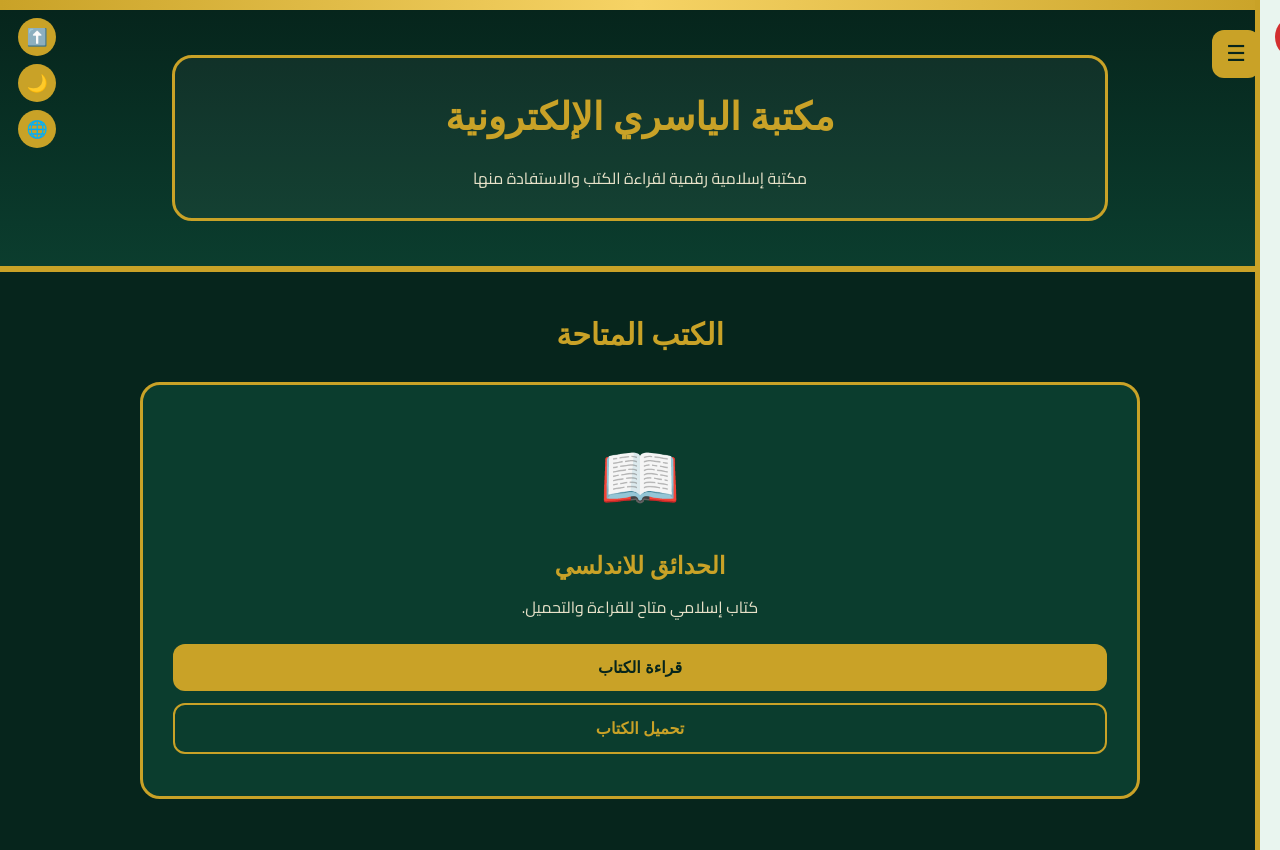
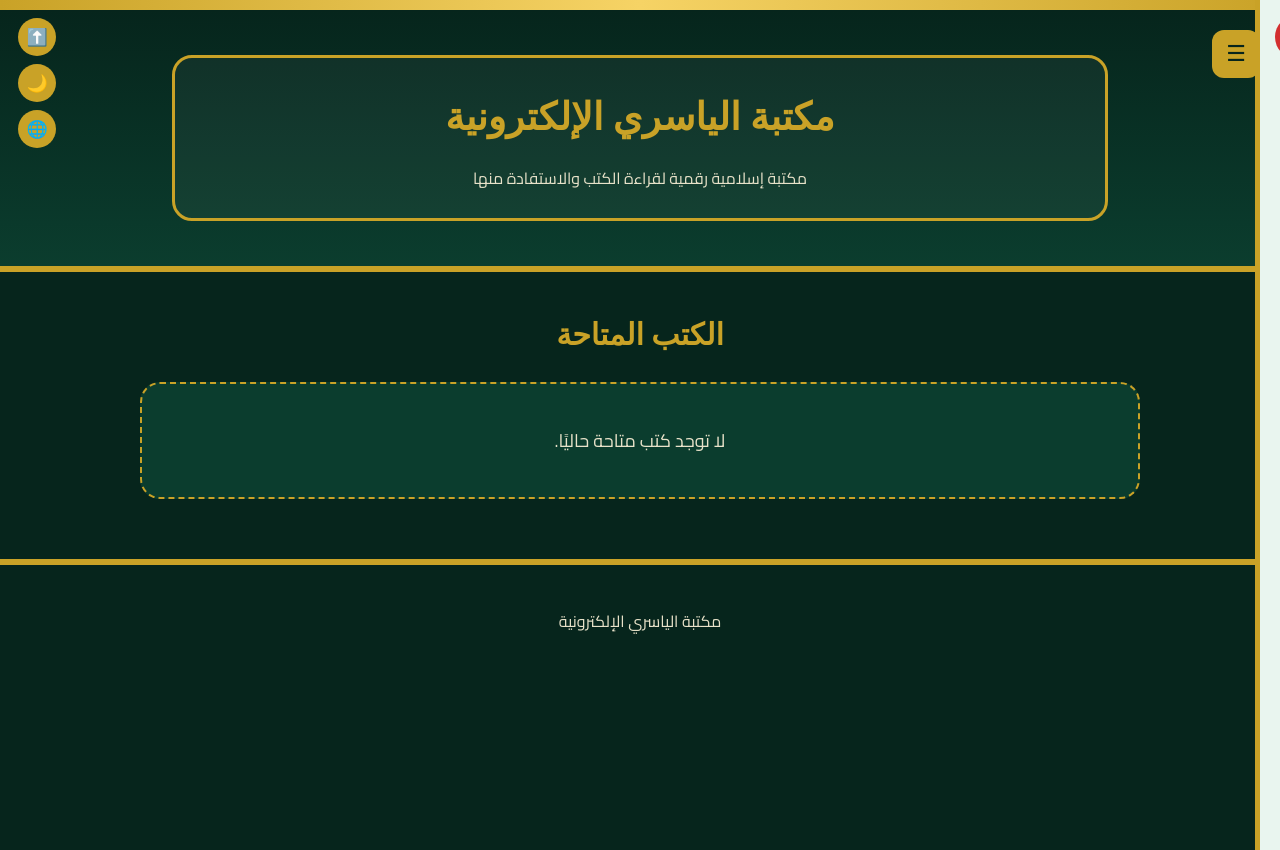
Before and after one commit to ss65ri-gif/alyasari-library, a plain HTML site: page index.html in a window 1280 px wide. Shown: the top 850 px of the page. After the commit the page ends 800 px from the top, so only its background shows below. Drawn offline with Linux system fonts and the light colour scheme; a web font is replaced by a local one.

Commit message:
حذف كتاب الحدائق للاندلسي التجريبي مع الحفاظ على التصميم الأصلي
Removed book card elements and replaced with an empty message for no available books.

```diff
--- a/index.html
+++ b/index.html
@@ -102,51 +102,14 @@ main {
   margin-bottom: 30px;
 }
 
-.book-card {
+.empty-message {
+  text-align: center;
+  color: #e8e2c9;
+  font-size: 18px;
+  padding: 40px 20px;
+  border: 2px dashed #c9a227;
+  border-radius: 20px;
   background: #0b3d2e;
-  border: 3px solid #c9a227;
-  border-radius: 20px;
-  padding: 30px;
-  text-align: center;
-}
-
-.book-icon {
-  font-size: 65px;
-  margin-bottom: 15px;
-}
-
-.book-card h2 {
-  font-family: 'Aref Ruqaa', serif;
-  color: #c9a227;
-  margin: 0 0 12px;
-}
-
-.book-card p {
-  color: #e8e2c9;
-  margin: 0 0 22px;
-}
-
-.btn {
-  display: block;
-  width: 100%;
-  padding: 14px;
-  margin-bottom: 12px;
-  border: none;
-  border-radius: 12px;
-  font-weight: bold;
-  font-size: 16px;
-  cursor: pointer;
-}
-
-.read {
-  background: #c9a227;
-  color: #06251c;
-}
-
-.download {
-  background: transparent;
-  color: #c9a227;
-  border: 2px solid #c9a227;
 }
 
 .sidebar {
@@ -221,7 +184,7 @@ body.night .header-inner {
   background: #141414;
 }
 
-body.night .book-card {
+body.night .empty-message {
   background: #141414;
 }
 
@@ -265,18 +228,8 @@ body.night footer {
 <main>
   <h2 class="section-title">الكتب المتاحة</h2>
 
-  <div class="book-card">
-    <div class="book-icon">📖</div>
-    <h2>الحدائق للاندلسي</h2>
-    <p>كتاب إسلامي متاح للقراءة والتحميل.</p>
-
-    <button class="btn read" type="button">
-      قراءة الكتاب
-    </button>
-
-    <button class="btn download" type="button">
-      تحميل الكتاب
-    </button>
+  <div class="empty-message">
+    لا توجد كتب متاحة حاليًا.
   </div>
 </main>
 
@@ -285,16 +238,12 @@ body.night footer {
 </footer>
 
 <script>
-var bookPdf = "https://dwktxozijdycemdnywet.supabase.co/storage/v1/object/public/books/hadaiq.pdf";
-
 var menuButton = document.querySelector(".menu-btn");
 var closeButton = document.querySelector(".close-btn");
 var sidebar = document.getElementById("sidebar");
 var themeButton = document.getElementById("themeBtn");
 var languageButton = document.querySelector(".lang-btn");
 var topButton = document.querySelector(".top-btn");
-var readButton = document.querySelector(".btn.read");
-var downloadButton = document.querySelector(".btn.download");
 
 function openMenu() {
   sidebar.classList.add("open");
@@ -329,10 +278,7 @@ function toggleLanguage() {
     document.querySelector(".header-inner h1").textContent = "Al-Yasiri Electronic Library";
     document.querySelector(".header-inner p").textContent = "An Islamic digital library for reading books";
     document.querySelector(".section-title").textContent = "Available Books";
-    document.querySelector(".book-card h2").textContent = "Al-Hadaeq by Al-Andalusi";
-    document.querySelector(".book-card p").textContent = "An Islamic book available for reading and download.";
-    readButton.textContent = "Read Book";
-    downloadButton.textContent = "Download Book";
+    document.querySelector(".empty-message").textContent = "No books are available at the moment.";
     document.querySelector(".sidebar h2").textContent = "Menu";
     document.getElementById("homeLink").textContent = "Home";
     document.getElementById("sectionsLink").textContent = "Library Sections";
@@ -347,10 +293,7 @@ function toggleLanguage() {
     document.querySelector(".header-inner h1").textContent = "مكتبة الياسري الإلكترونية";
     document.querySelector(".header-inner p").textContent = "مكتبة إسلامية رقمية لقراءة الكتب والاستفادة منها";
     document.querySelector(".section-title").textContent = "الكتب المتاحة";
-    document.querySelector(".book-card h2").textContent = "الحدائق للاندلسي";
-    document.querySelector(".book-card p").textContent = "كتاب إسلامي متاح للقراءة والتحميل.";
-    readButton.textContent = "قراءة الكتاب";
-    downloadButton.textContent = "تحميل الكتاب";
+    document.querySelector(".empty-message").textContent = "لا توجد كتب متاحة حاليًا.";
     document.querySelector(".sidebar h2").textContent = "القائمة";
     document.getElementById("homeLink").textContent = "الصفحة الرئيسية";
     document.getElementById("sectionsLink").textContent = "أقسام المكتبة";
@@ -371,14 +314,6 @@ topButton.addEventListener("click", function () {
     top: 0,
     behavior: "smooth"
   });
-});
-
-readButton.addEventListener("click", function () {
-  window.open(bookPdf, "_blank");
-});
-
-downloadButton.addEventListener("click", function () {
-  window.open(bookPdf, "_blank");
 });
 
 document.getElementById("homeLink").addEventListener("click", function (event) {
@@ -427,13 +362,4 @@ document.getElementById("loginLink").addEventListener("click", function (event)
 });
 
 try {
-  if (localStorage.getItem("theme") === "night") {
-    document.body.classList.add("night");
-    themeButton.textContent = "☀️";
-  }
-} catch (error) {
-}
-</script>
-
-</body>
-</html>
+  if (localStorage.get
```
